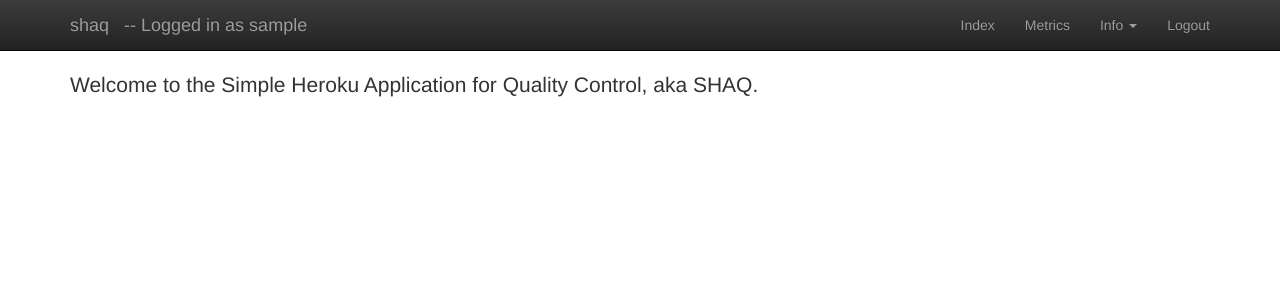
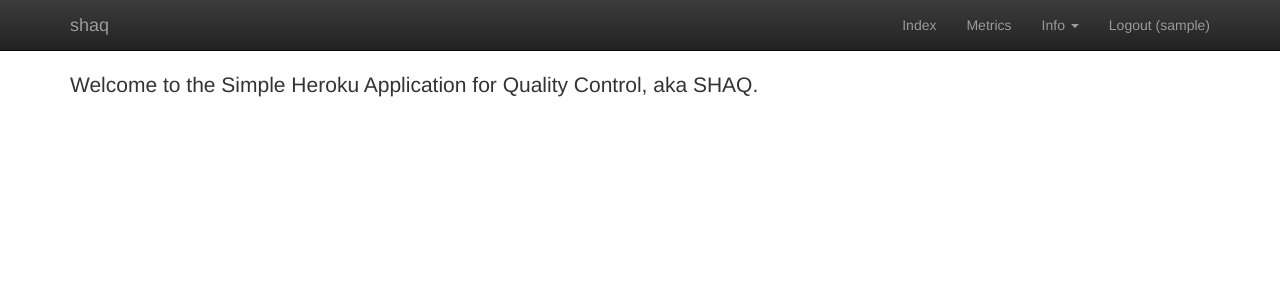
Before and after one commit to se42/shaq-heroku, a Django app: page / in a window 1280 px wide. Shown: the top 300 px of the page. Run offline with Django 3.2, Linux system fonts and the light colour scheme; the visitor is signed in with stand-in values (Sample User, id 1); some libraries are stand-ins or nearby versions.

Commit message:
active username in logout button

```diff
--- a/templates/shaq/shaq_base.html
+++ b/templates/shaq/shaq_base.html
@@ -43,7 +43,6 @@
 						<span class="icon-bar"></span>
 					</button>
 					<a class="navbar-brand" href="#">shaq</a>
-					<span class="navbar-brand"> -- Logged in as {{ request.user.username }}</span>
 				</div>
 				<div id="navbar" class="navbar-collapse collapse">
 					<ul class="nav navbar-nav navbar-right">
@@ -61,7 +60,7 @@
 								<li><a href="#">One more separated link</a></li>
 							</ul>
 						</li>
-						<li><a href="{% url 'logout' %}">Logout</a></li>
+						<li><a href="{% url 'logout' %}">Logout ({{ request.user.username }})</a></li>
 					</ul>
 				</div><!--/.nav-collapse -->
 			</div>
```
